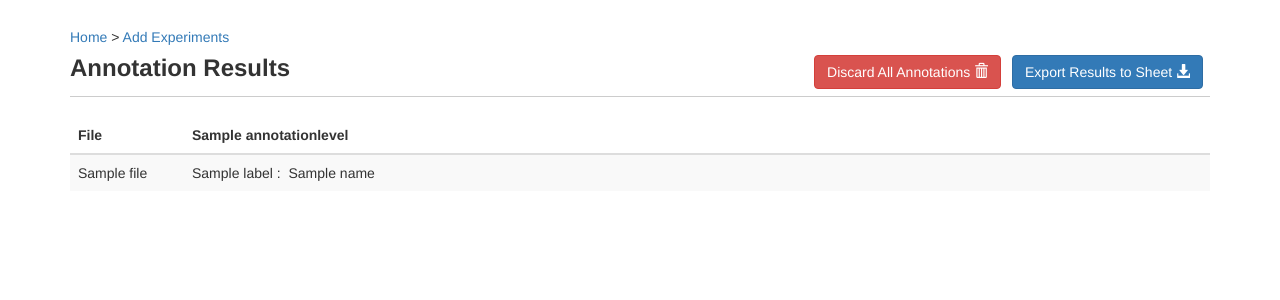
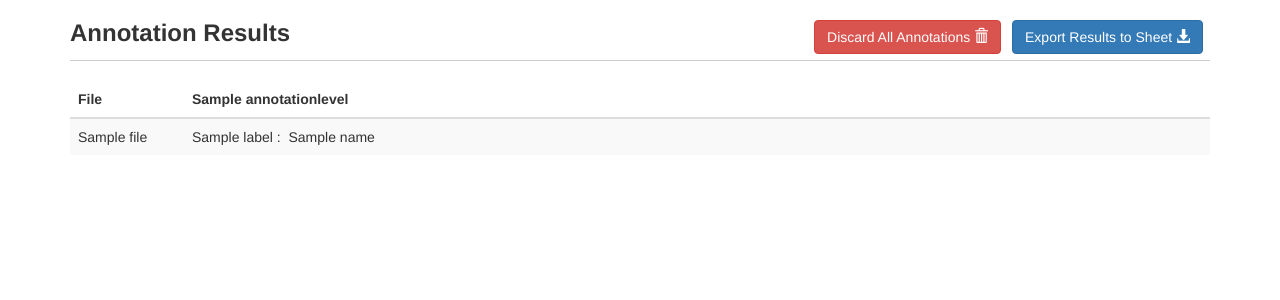
Before and after one commit to damnOblivious/rapidannotator, a Flask app: template rapidannotator/modules/add_experiment/templates/add_experiment/results.html in a window 1280 px wide. Shown: the part 52-352 px from the top of the page. Run offline with Flask 2, Linux system fonts and the light colour scheme; tables that the repository leaves empty hold one stand-in row (values such as "Sample post"); the template is opened without the code that fills it: values that come from a table or form of the project are taken from there, most other values are stand-ins (such as "Sample title", 1, 10 or a date in 2020); data that the repository does not hold is empty; parts of the project's set-up code (start-up, migrations or seed data) failed here and were passed over; some libraries are stand-ins or nearby versions.

Commit message:
removed un-necessary links.

```diff
--- a/rapidannotator/modules/add_experiment/templates/add_experiment/labels.html
+++ b/rapidannotator/modules/add_experiment/templates/add_experiment/labels.html
@@ -14,9 +14,9 @@
 <div class="container">
 </div>
 
-<div class="container">
+<!-- <div class="container">
     <h5><a>Home</a> > <a>Add Experiments</a> > <a>Labels</a></h5>
-</div>
+</div> -->
 
 
 <div class="container">
--- a/rapidannotator/modules/add_experiment/templates/add_experiment/results.html
+++ b/rapidannotator/modules/add_experiment/templates/add_experiment/results.html
@@ -11,9 +11,9 @@
 
 {% block experiment_body %}
 
-<div class="container">
+<!-- <div class="container">
     <h5><a>Home</a> > <a>Add Experiments</a></h5>
-</div>
+</div> -->
 
 <div class="container">
     <div style="display: inline-block">
--- a/rapidannotator/modules/add_experiment/templates/add_experiment/settings.html
+++ b/rapidannotator/modules/add_experiment/templates/add_experiment/settings.html
@@ -10,10 +10,10 @@
 {% endblock head %}
 
 {% block experiment_body %}
-
+<!--
 <div class="container">
     <h5><a>Home</a> > <a>Add Experiments</a></h5>
-</div>
+</div> -->
 
 <div class="container">
 
--- a/rapidannotator/modules/annotate_experiment/templates/annotate_experiment/main.html
+++ b/rapidannotator/modules/annotate_experiment/templates/annotate_experiment/main.html
@@ -11,9 +11,9 @@
 
 {% block annotate_experiment_body %}
 
-<div class="container">
+<!-- <div class="container">
     <h5><a>Home</a> > <a>Annotate Experiment</a></h5>
-</div>
+</div> -->
 
 {%- set totalAnnotationLevels = experiment.annotation_levels | count %}
 
--- a/rapidannotator/modules/home/templates/home/main.html
+++ b/rapidannotator/modules/home/templates/home/main.html
@@ -12,7 +12,7 @@
 {% block home_body %}
 
 <div class="container">
-    <h5> Home > My Experiments</h5>
+    <!-- <h5> Home > My Experiments</h5> -->
     <ul class="nav nav-tabs">
         <li class="active"><a data-toggle="tab" href="#myExperiments">{{('My Experiments')}}</a></li>
         <li><a data-toggle="tab" href="#experimentsToAnnotate">{{('Experiments to Annotate')}}</a></li>
```
